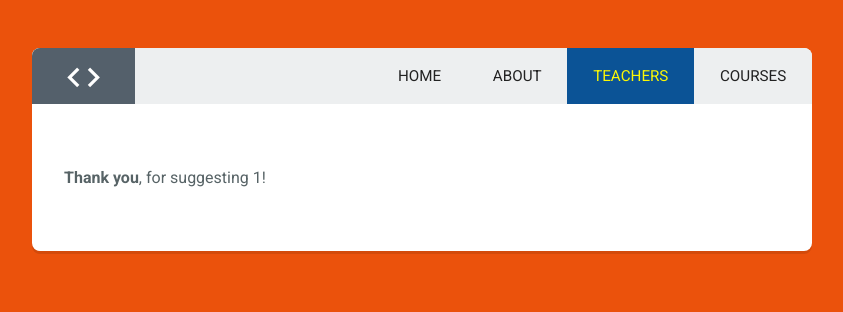
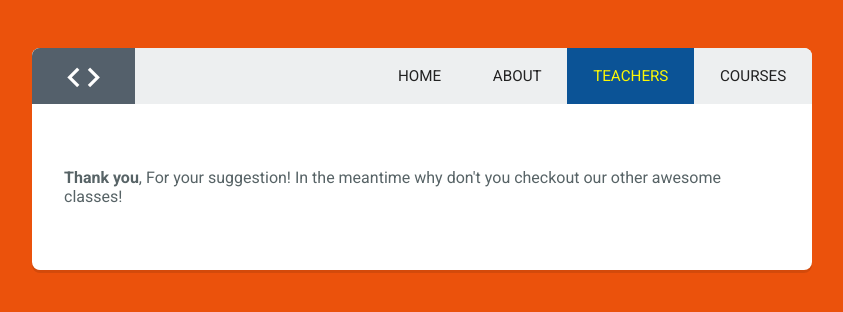
Before and after one commit to WRNoble/learning-Site-React, a React (Create React App) app in the folder course-directory/: page /teachers/1 in a window 1280 px wide. Shown: the top 312 px of the page, without its empty margins (218-1061 px from the left). Built offline with nearby package versions, Linux system fonts and the light colour scheme.

Commit message:
I'm finished again

```diff
--- a/course-directory/src/components/Featured.js
+++ b/course-directory/src/components/Featured.js
@@ -1,10 +1,10 @@
 import React from 'react';
 
-const Featured = ( {match} ) => {
-  let topic = match.params.topic
+const Featured = () => {
+
   return (
     <div className="main-content">
-      <p><strong>Thank you</strong>, for suggesting {topic}!</p>
+      <p><strong>Thank you</strong>, For your suggestion!  In the meantime why don't you checkout our other awesome classes!</p>
     </div>
   );
 }
--- a/course-directory/src/components/Home.js
+++ b/course-directory/src/components/Home.js
@@ -4,8 +4,9 @@ class Home extends Component {
 
   handleSubmit = (e) => {
     e.preventDefault();
-    let teacherTopic = this.topic.value;
-    let path = `teachers/${teacherTopic}/`
+    let teacherName = this.name.value;
+    let coursesTopic = this.topic.value;
+    let path = `teachers/${teacherName}/${coursesTopic}`
     this.props.history.push(path);
   }
 
@@ -18,8 +19,9 @@ class Home extends Component {
         <p>I took this assignment on in order to develop my understanding of react-router.  I plan to integrate some of the functionality demonstrated here in my portfolio.</p>
         <hr />
         <h3>Suggest A New Class</h3>
-        <p>In the form below suggest a topic you would like to see taught.</p>
+        <p>In the form below suggest both a teacher and a topic you would like to see teach a class here.</p>
         <form onSubmit={this.handleSubmit}>
+          <input type="text" placeholder="Teacher's Name" ref={ (input) => this.name = input } />
           <input type="text" placeholder="Topic" ref={ (input) => this.topic = input } />
           <button type="submit">Suggest Class!</button>
         </form>
```
Also changed, not shown: 7 other files (tests, documents, lock files or other folders).
